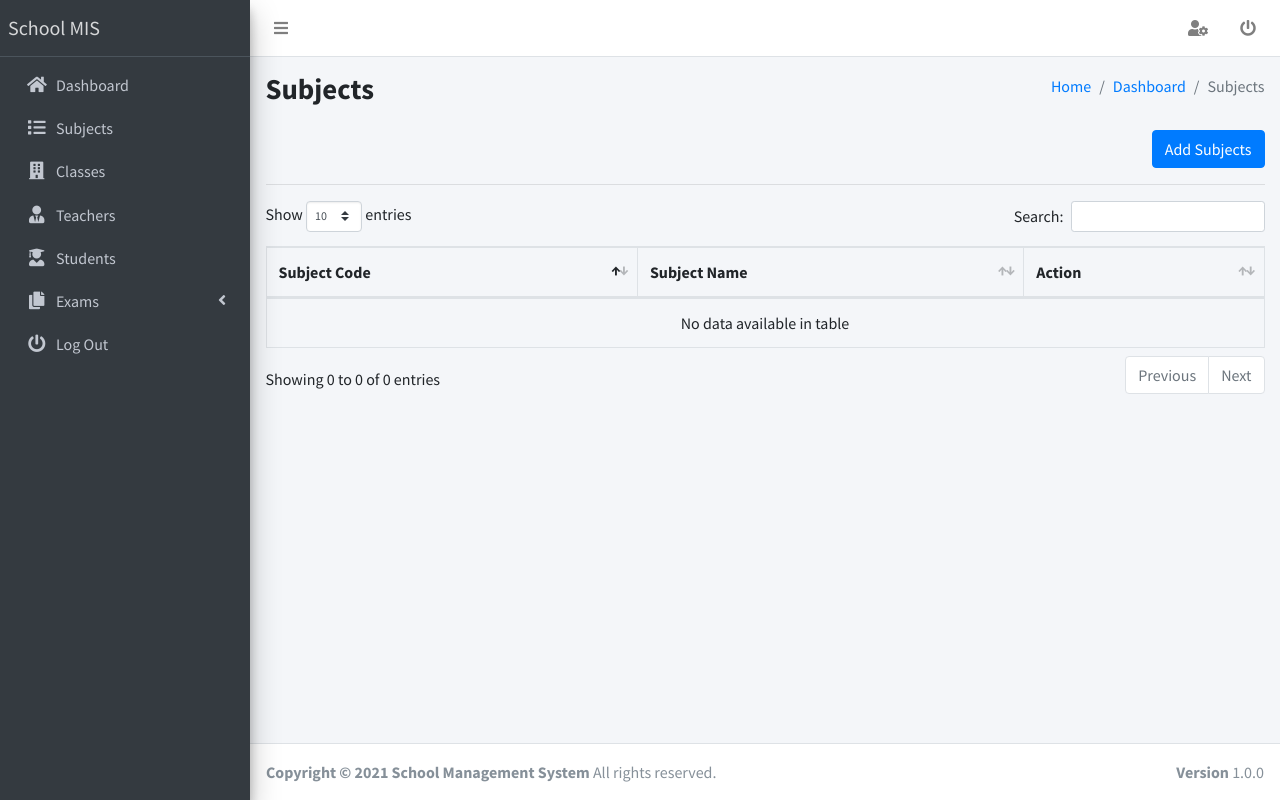
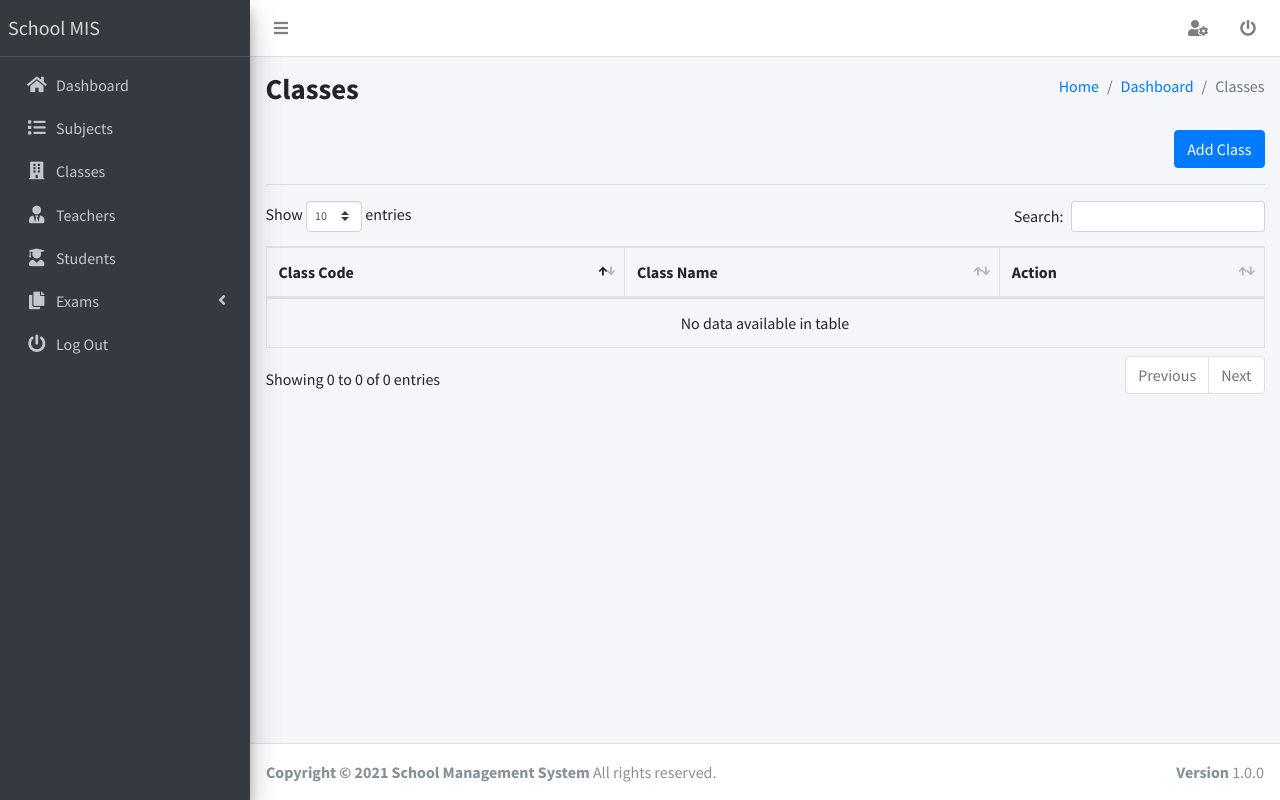
Before and after one commit to MartMbithi/Weekend_Project_I, a PHP site: page /classes in a window 1280 px wide. Run offline with PHP 8.4, Linux system fonts and the light colour scheme; the visitor is signed in with stand-in values (Sample User, id 1); data that the repository does not hold is empty.

Commit message:
Implement Class Front End UI

```diff
--- a/classes.php
+++ b/classes.php
@@ -133,13 +133,13 @@ require_once('partials/head.php');
                 <div class="container-fluid">
                     <div class="row mb-2">
                         <div class="col-sm-6">
-                            <h1 class="m-0 text-bold">Subjects</h1>
+                            <h1 class="m-0 text-bold">Classes</h1>
                         </div><!-- /.col -->
                         <div class="col-sm-6">
                             <ol class="breadcrumb float-sm-right">
                                 <li class="breadcrumb-item"><a href="dashboard">Home</a></li>
                                 <li class="breadcrumb-item"><a href="">Dashboard</a></li>
-                                <li class="breadcrumb-item active">Subjects</li>
+                                <li class="breadcrumb-item active">Classes</li>
                             </ol>
                         </div><!-- /.col -->
                     </div><!-- /.row -->
@@ -149,7 +149,7 @@ require_once('partials/head.php');
             <section class="content">
                 <div class="container-fluid">
                     <div class="text-right">
-                        <button type="button" class="btn btn-primary" data-toggle="modal" data-target="#add_modal">Add Subjects</button>
+                        <button type="button" class="btn btn-primary" data-toggle="modal" data-target="#add_modal">Add Class</button>
                     </div>
                     <hr>
                     <!-- Add Modal -->
@@ -167,12 +167,12 @@ require_once('partials/head.php');
                                         <div class="card-body">
                                             <div class="row">
                                                 <div class="form-group col-md-12">
-                                                    <label for="">Subject Code</label>
-                                                    <input type="text" required name="subject_code" class="form-control">
+                                                    <label for="">Class Code</label>
+                                                    <input type="text" required name="class_code" class="form-control">
                                                 </div>
                                                 <div class="form-group col-md-12">
-                                                    <label for="">Subject Name</label>
-                                                    <input type="text" required name="subject_name" class="form-control">
+                                                    <label for="">Class Name</label>
+                                                    <input type="text" required name="class_name" class="form-control">
                                                 </div>
                                             </div>
                                         </div>
@@ -190,33 +190,33 @@ require_once('partials/head.php');
                             <table id="" class="table table-bordered table-hover">
                                 <thead>
                                     <tr>
-                                        <th>Subject Code</th>
-                                        <th>Subject Name </th>
+                                        <th>Class Code</th>
+                                        <th>Class Name </th>
                                         <th>Action</th>
                                     </tr>
                                 </thead>
                                 <tbody>
                                     <?php
-                                    $ret = "SELECT * FROM subject ";
+                                    $ret = "SELECT * FROM class ";
                                     $stmt = $mysqli->prepare($ret);
                                     $stmt->execute(); //ok
                                     $res = $stmt->get_result();
-                                    while ($subject = $res->fetch_object()) {
+                                    while ($class = $res->fetch_object()) {
                                     ?>
                                         <tr>
-                                            <td><?php echo $subject->subject_code; ?></td>
-                                            <td><?php echo $subject->subject_name; ?></td>
+                                            <td><?php echo $class->class_code; ?></td>
+                                            <td><?php echo $class->class_name; ?></td>
                                             <td>
-                                                <a class="badge badge-primary" data-toggle="modal" href="#edit-<?php echo $subject->subject_id; ?>">
+                                                <a class="badge badge-primary" data-toggle="modal" href="#edit-<?php echo $class->class_id; ?>">
                                                     <i class="fas fa-edit"></i>
                                                     Update
                                                 </a>
-                                                <a class="badge badge-danger" data-toggle="modal" href="#delete-<?php echo $subject->subject_id; ?>">
+                                                <a class="badge badge-danger" data-toggle="modal" href="#delete-<?php echo $class->class_id; ?>">
                                                     <i class="fas fa-trash"></i>
                                                     Delete
                                                 </a>
                                                 <!-- Update Modal -->
-                                                <div class="modal fade" id="edit-<?php echo $subject->subject_id; ?>">
+                                                <div class="modal fade" id="edit-<?php echo $class->class_id; ?>">
                                                     <div class="modal-dialog  modal-lg">
                                                         <div class="modal-content">
                                                             <div class="modal-header">
@@ -230,18 +230,18 @@ require_once('partials/head.php');
                                                                     <div class="card-body">
                                                                         <div class="row">
                                                                             <div class="form-group col-md-12">
-                                                                                <label for=""> Subject Code</label>
-                                                                                <input type="text" required value="<?php echo $subject->subject_code; ?>" name="subject_code" class="form-control">
-                                                                                <input type="hidden" required value="<?php echo $subject->subject_id; ?>" name="subject_id" class="form-control">
+                                                                                <label for=""> Class Code</label>
+                                                                                <input type="text" required value="<?php echo $class->class_code; ?>" name="class_code" class="form-control">
+                                                                                <input type="hidden" required value="<?php echo $class->class_id; ?>" name="class_id" class="form-control">
                                                                             </div>
                                                                             <div class="form-group col-md-12">
-                                                                                <label for="">Subject Name</label>
-                                                                                <input type="text" required name="subject_name" value="<?php echo $subject->subject_name; ?>" class="form-control">
+                                                                                <label for="">Class Name</label>
+                                                                                <input type="text" required name="class_name" value="<?php echo $class->class_name; ?>" class="form-control">
                                                                             </div>
                                                                         </div>
                                                                     </div>
                                                                     <div class="text-right">
-                                                                        <button type="submit" name="update_subject" class="btn btn-primary">Submit</button>
+                                                                        <button type="submit" name="update_class" class="btn btn-primary">Submit</button>
                                                                     </div>
                                                                 </form>
                                                             </div>
@@ -251,7 +251,7 @@ require_once('partials/head.php');
                                                 <!-- End Modal -->
 
                                                 <!-- Delete Modal -->
-                                                <div class="modal fade" id="delete-<?php echo $subject->subject_id; ?>" tabindex="-1" role="dialog" aria-labelledby="exampleModalLabel" aria-hidden="true">
+                                                <div class="modal fade" id="delete-<?php echo $class->class_id; ?>" tabindex="-1" role="dialog" aria-labelledby="exampleModalLabel" aria-hidden="true">
                                                     <div class="modal-dialog modal-dialog-centered" role="document">
                                                         <div class="modal-content">
                                                             <div class="modal-header">
@@ -262,11 +262,11 @@ require_once('partials/head.php');
                                                             </div>
                                                             <div class="modal-body text-center text-danger">
                                                                 <form method="POST">
-                                                                    <h4>Delete <?php echo $subject->subject_name; ?> ?</h4>
+                                                                    <h4>Delete <?php echo $class->class_name; ?> ?</h4>
                                                                     <br>
-                                                                    <p>Heads Up, You are about to delete <?php echo $subject->subject_name; ?>. This action is irrevisble.</p>
+                                                                    <p>Heads Up, You are about to delete <?php echo $class->class_name; ?>. This action is irrevisble.</p>
                                                                     <button type="button" class="text-center btn btn-success" data-dismiss="modal">No</button>
-                                                                    <input type="hidden" name="subject_id" value="<?php echo $subject->subject_id; ?>">
+                                                                    <input type="hidden" name="class_id" value="<?php echo $class->class_id; ?>">
                                                                     <input type="submit" class="text-center btn btn-danger" value="Delete" name="delete">
                                                                 </form>
                                                             </div>
```
